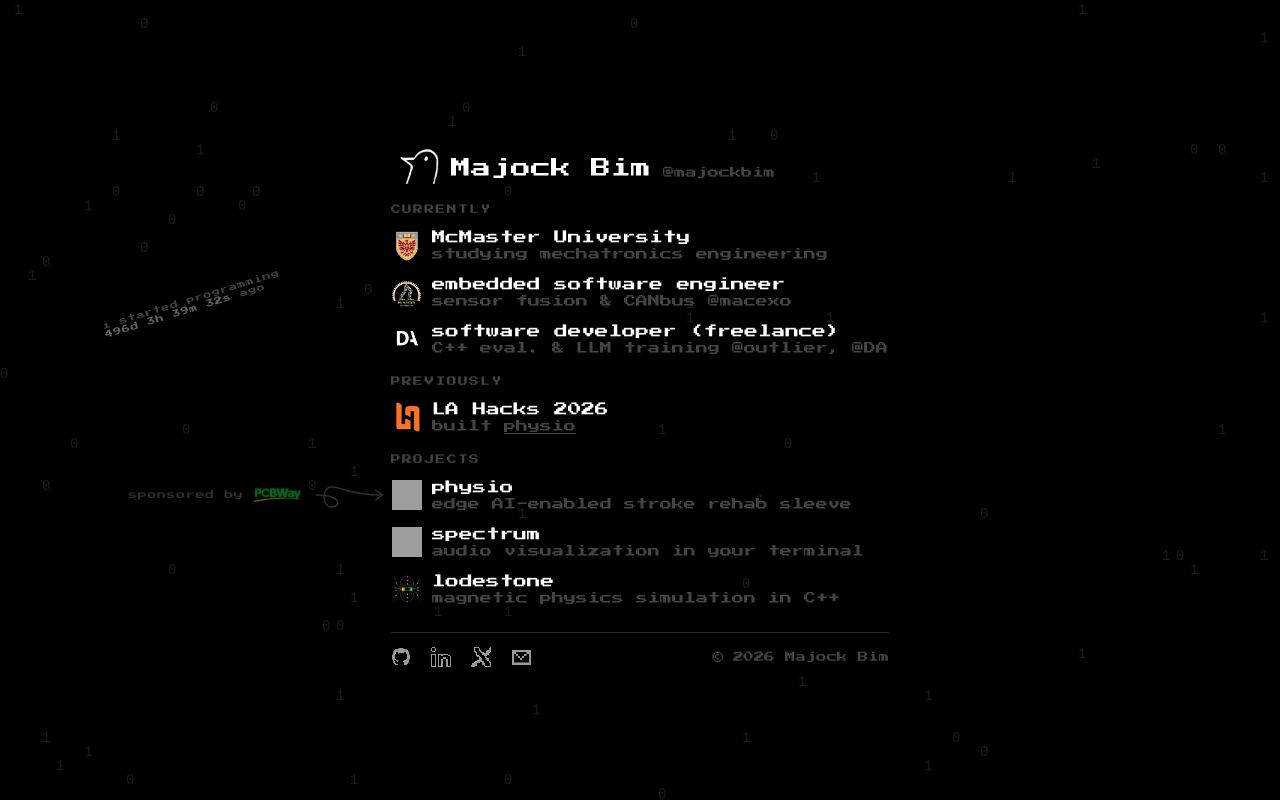
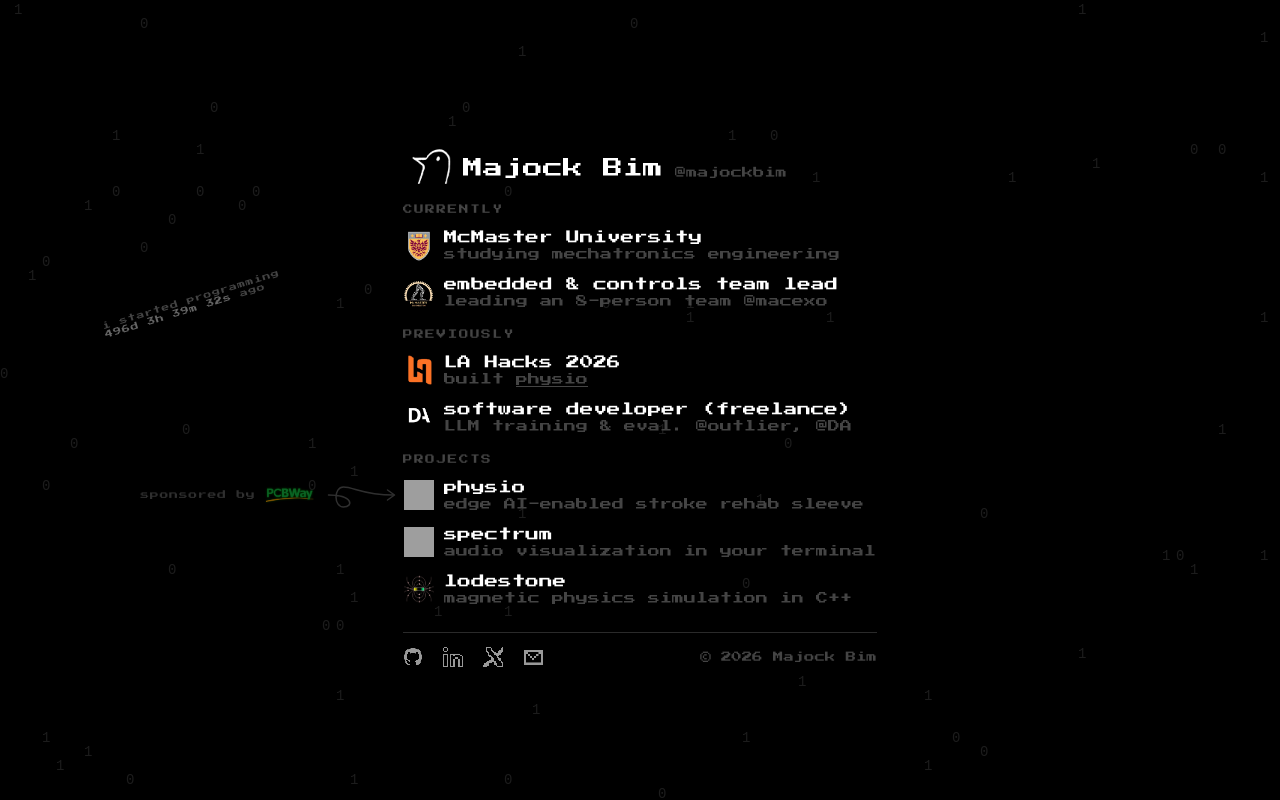
Before and after one commit to majockbim/port-v2, a plain HTML site: page index.html in a window 1280 px wide. Drawn offline with Linux system fonts and the light colour scheme; no server answers; grey boxes are pictures that could not be loaded; a web font is replaced by a local one.

Commit message:
feat(exp): swap role from curr to prev, fix desc

```diff
--- a/index.html
+++ b/index.html
@@ -60,26 +60,16 @@
                 <img src="assets/macexo/logo/exo.png" class="thumb" alt="">
                 <div class="item-stack">
                     <div class="item-title">
-                        <span class="desktop-text">embedded software engineer</span>
-                        <span class="mobile-text">embedded swe</span>
+                        <span class="desktop-text">embedded & controls team lead</span>
+                        <span class="mobile-text">E&C team lead</span>
                     </div>
-                    <div class="item-desc">sensor fusion & CANbus @macexo</div>
+                    <div class="item-desc">leading an 8-person team  @macexo</div>
                 </div>
                 <div class="row-preview">
                     <img src="assets/macexo/preview/exo.png" alt="">
                 </div>
             </div>
         </a>
-        <div class="row">
-            <img id="freelance-logo" src="assets/outlier/logo/outlier.png" class="thumb" alt="">
-            <div class="item-stack">
-                <div class="item-title">
-                    <span class="desktop-text">software developer (freelance)</span>
-                    <span class="mobile-text">freelance swe</span>
-                </div>
-                <div class="item-desc">C++ eval. & LLM training <a href="https://outlier.ai/" target="_blank" class="company-link">@outlier</a>, <a href="https://dataannotation.tech/" target="_blank" class="company-link">@DA</a></div>
-            </div>
-        </div>
     </section>
 
     <section>
@@ -96,6 +86,16 @@
                 </div>
             </div>
         </a>
+        <div class="row">
+            <img id="freelance-logo" src="assets/outlier/logo/outlier.png" class="thumb" alt="">
+            <div class="item-stack">
+                <div class="item-title">
+                    <span class="desktop-text">software developer (freelance)</span>
+                    <span class="mobile-text">freelance swe</span>
+                </div>
+                <div class="item-desc">LLM training & eval. <a href="https://outlier.ai/" target="_blank" class="company-link">@outlier</a>, <a href="https://dataannotation.tech/" target="_blank" class="company-link">@DA</a></div>
+            </div>
+        </div>
     </section>
 
     <section style="position: relative;">
```
